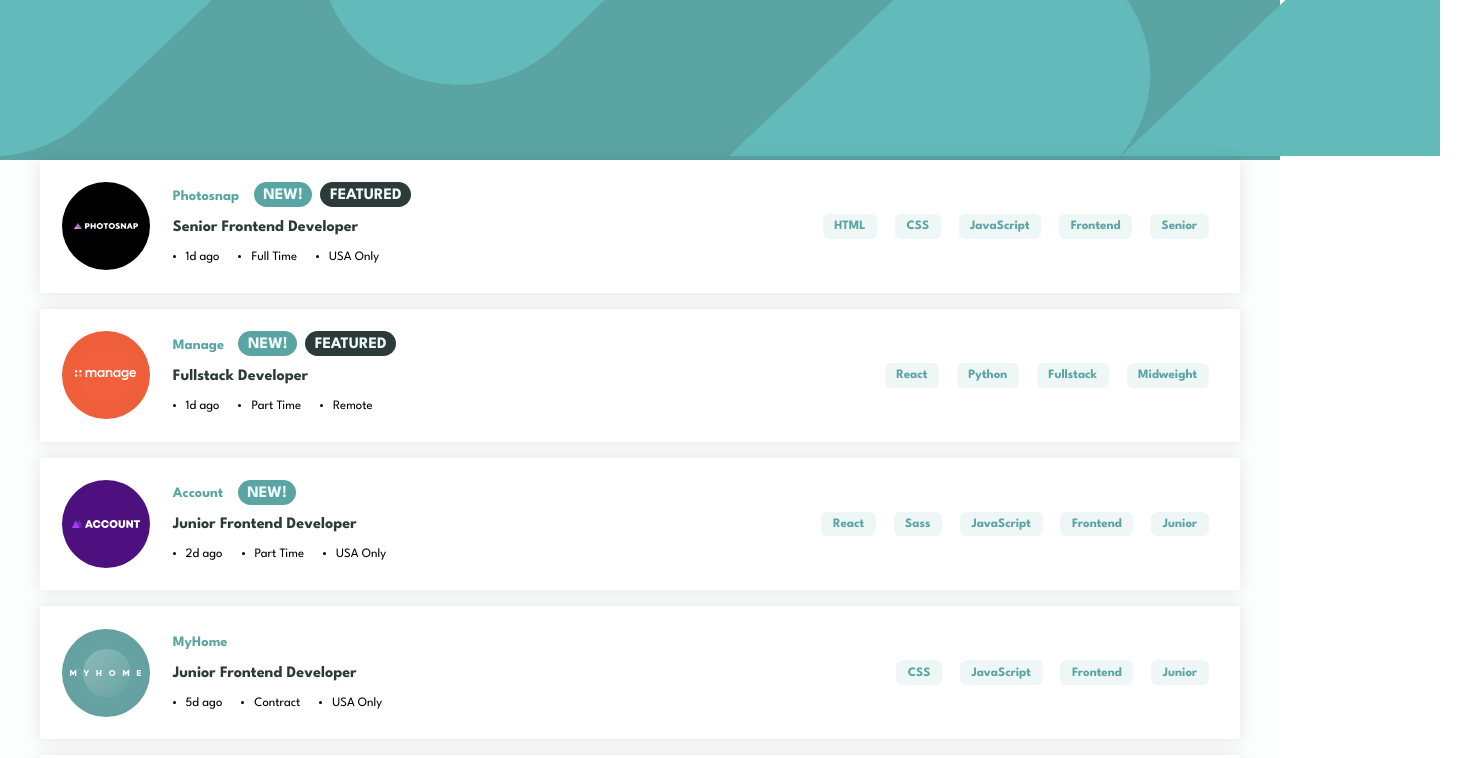
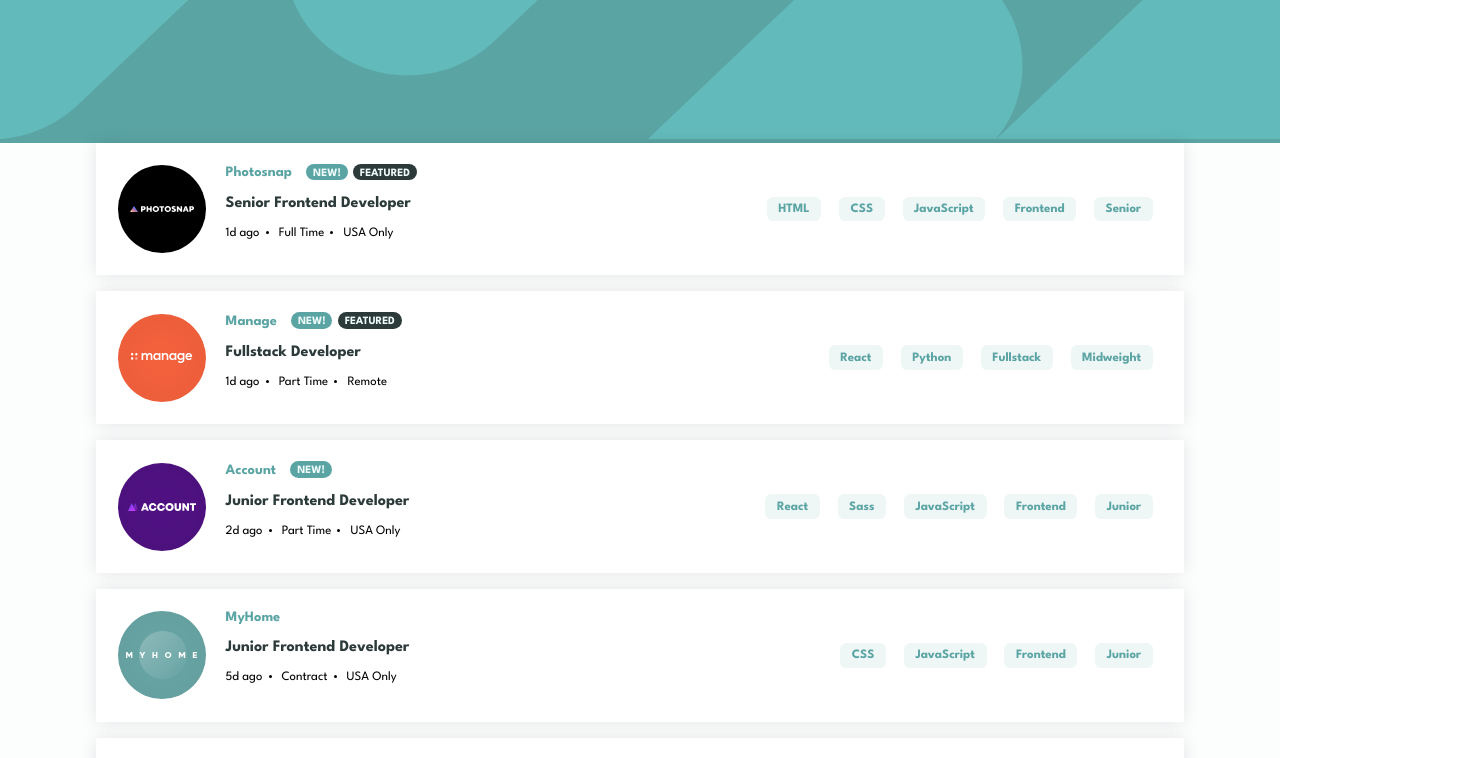
Before and after one commit to bleyyannick/FM_Jobs_Listing, a React (Vite) app: page / in a window 1280 px wide. Shown: the top 758 px of the page, 1462 px wide, since content can reach past the window. Built offline with nearby package versions, Linux system fonts and the light colour scheme.

Commit message:
fix: restyling header and article

```diff
--- a/index.html
+++ b/index.html
@@ -7,13 +7,6 @@
     <title>Frontend Mentor | Job Listings</title>
   </head>
   <body>
-    <header class="heading">
-      <img
-        class="heading-img"
-        src="./bg-header-desktop.svg"
-        alt="header background"
-      />
-    </header>
     <div id="root"></div>
     <script type="module" src="/src/main.jsx"></script>
   </body>
--- a/src/App.jsx
+++ b/src/App.jsx
@@ -4,6 +4,7 @@ import data from '../data.json';
 import JobList from './components/JobList/JobList';
 import FilterBar from './components/FilterBar/FilterBar';
 import {  useState } from 'react';
+import Header from './components/Header/Header';
 
 function App() {
   const [filters, setFilters] = useState([]);
@@ -29,6 +30,10 @@ function App() {
    setFilters(prevFilters => [...prevFilters].filter(filter => filter !== filterToDelete ));
   }
 
+  const handleClearFilterBar = () => {
+    setFilters(prevFilters => prevFilters.length = 0);
+  }
+
   /**
    *
    * @param {object[]} itemList
@@ -46,10 +51,13 @@ function App() {
      }
 
   return (
-    <main>
-      {isFiltered && <FilterBar filters={filters} onDeleteFilter={handleDeleteFilter} />}
-      <JobList onAddFilter={handleAddFilter} jobs={updateJobList(data, filters)} />
-    </main>
+    <>
+      <Header/>
+      <main>
+        {isFiltered && <FilterBar filters={filters} onDeleteFilter={handleDeleteFilter} onClear={handleClearFilterBar} />}
+        <JobList onAddFilter={handleAddFilter} jobs={updateJobList(data, filters)} />
+      </main>
+    </>
   )
 }
 
--- a/src/components/FilterBar/FilterBar.module.css
+++ b/src/components/FilterBar/FilterBar.module.css
@@ -1,7 +1,7 @@
 
 
 .filterBar {
-  max-width: 1200px;
+  width: 85%;
   height: 55px;
   background: inherit;
   margin: auto;
--- a/src/components/Filters/Filters.module.css
+++ b/src/components/Filters/Filters.module.css
@@ -5,6 +5,7 @@
     font-weight: bold;
     align-items: center;
     justify-content: center;
+    flex-wrap:wrap;
     margin-left: 1.5rem;
 }
 
--- /dev/null
+++ b/src/components/Header/Header.jsx
@@ -0,0 +1,14 @@
+import styles from './Header.module.css';
+function Header() {
+  return (
+    <header className={styles.heading}>
+      <img
+        className={styles.headingImg}
+        src="./bg-header-desktop.svg"
+        alt="header background"
+      />
+    </header>
+  )
+}
+
+export default Header
--- /dev/null
+++ b/src/components/Header/Header.module.css
@@ -0,0 +1,7 @@
+.heading {
+    background-color: hsl(180, 29%, 50%);
+    background-repeat: no-repeat;
+  }
+.headingImg {
+    width: 100%;
+}
--- a/src/components/JobItem/JobItem.jsx
+++ b/src/components/JobItem/JobItem.jsx
@@ -17,12 +17,16 @@ function JobItem({jobItem, onAddFilter}) {
      <div className={styles.jobDescription}>
       <LogoImg logo={jobItem.logo} />
         <div className={styles.jobTitle}>
+         <div className={styles.featured}>
           <h3>{jobItem.company}</h3>
-          {jobItem.new && <span className={styles.jobNew}>NEW!</span>}
-          {jobItem.featured && <span className={styles.jobFeatured}>FEATURED</span>}
+          <div>
+            {jobItem.new && <span className={styles.jobNew}>NEW!</span>}
+            {jobItem.featured && <span className={styles.jobFeatured}>FEATURED</span>}
+          </div>
+        </div>
           <p className={styles.jobPosition}>{jobItem.position}</p>
           <ul>
-            <li>{jobItem.postedAt}</li>
+            <li className={styles.firstLi}>{jobItem.postedAt}</li>
             <li>{jobItem.contract}</li>
             <li>{jobItem.location}</li>
           </ul>
--- a/src/components/JobItem/JobItem.module.css
+++ b/src/components/JobItem/JobItem.module.css
@@ -11,10 +11,15 @@ article {
 .jobDescription{
     display: flex;
     width: 40%;
+    gap: 1.2rem;
+}
+.featured {
+    display:flex;
+    flex-wrap: wrap;
+    align-items: center;
 }
 
 h3 {
-    display: inline;
     margin-right: 1em;
     font-size: .9em;
     font-weight: bold;
@@ -26,14 +31,11 @@ h3 {
     font-weight: bold;
 }
 
-.jobTitle {
-    padding: .4em 0;
-}
-
 .jobNew, .jobFeatured {
   background: hsl(180, 29%, 50%);
   color: hsl(180, 52%, 96%);
   font-weight: bold;
+  font-size: .7em;
   margin-right: .5em;
   padding-top: .4em;
   padding-bottom: .2em;
@@ -41,6 +43,7 @@ h3 {
   padding-right: .6em;
   text-align: center;
   border-radius: 1em;
+
 }
 
 .jobFeatured {
@@ -55,9 +58,12 @@ ul {
     display:flex;
 }
 
-
 li {
     font-size: .8em;
     margin-right: 1.5em;
-    margin-left: 1em;
 }
+
+.firstLi::marker {
+   list-style: none;
+   color:transparent;
+}
--- a/src/components/JobList/JobList.module.css
+++ b/src/components/JobList/JobList.module.css
@@ -2,7 +2,7 @@
 
 .container {
     margin: 0 auto;
-    max-width: 1200px;
+    width: 85%;
     display: flex;
     flex-direction: column;
     gap: 1rem;
--- a/src/components/LogoImg/LogoImg.jsx
+++ b/src/components/LogoImg/LogoImg.jsx
@@ -1,7 +1,4 @@
 /* eslint-disable react/prop-types */
-
-import styles from './LogoImg.module.css';
-
 function LogoImg({logo}) {
   return (
       <>
--- a/src/components/LogoImg/LogoImg.module.css
+++ /dev/null
@@ -1,4 +0,0 @@
-
-img {
-    margin-right: 1.4em;
-}
--- a/src/index.css
+++ b/src/index.css
@@ -5,6 +5,3 @@
   padding: 0;
   font-family: "League Spartan", sans-serif;
 }
-.heading {
-  background-color: hsl(180, 29%, 50%)
-}
```
